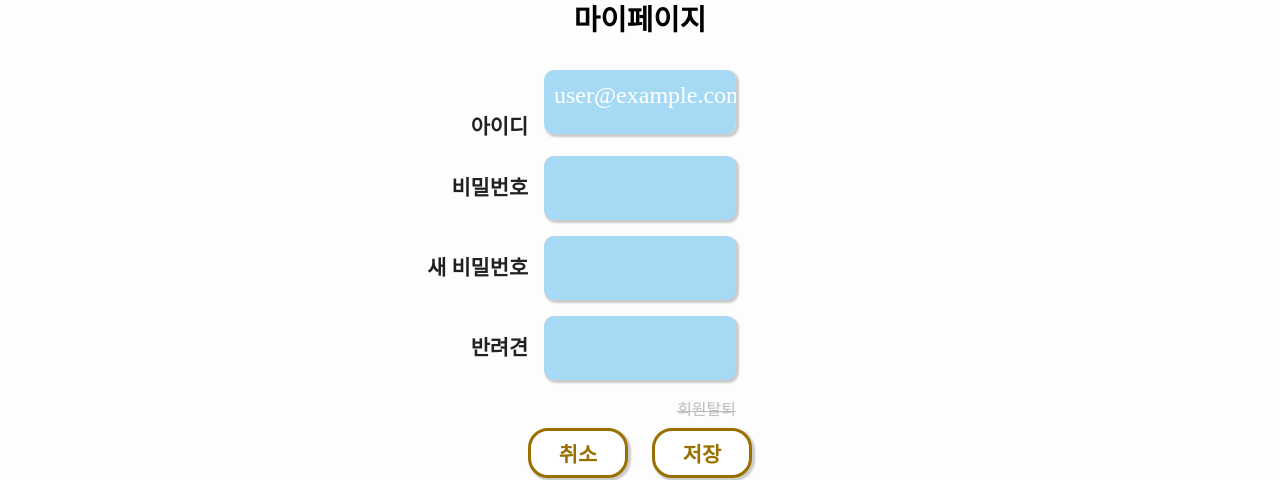
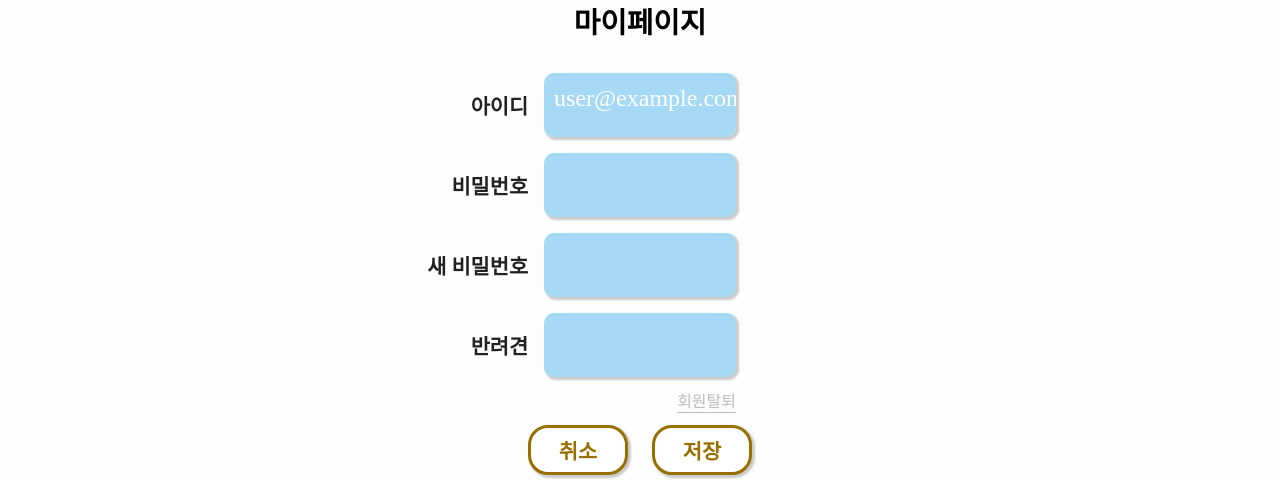
Before and after one commit to bokyungK/walking-diary, a React (Create React App) app: page /mypage in a window 1280 px wide. Shown: the part 203-683 px from the top of the page. Built offline with nearby package versions, Linux system fonts and the light colour scheme; no server answers; the database is empty; sample sign-in values are in the browser's storage; a web font is replaced by a local one.

Commit message:
style: Correction of misaligned label parts

```diff
--- a/src/pages/MyPage/MyPage.jsx
+++ b/src/pages/MyPage/MyPage.jsx
@@ -17,6 +17,7 @@ export default function Mypage() {
     const { user, setUser } = useUserContext();
     const [mypage, setMypage] = useState(INITIAL_MYPAGE);
     const [isError, setIsError] = useState('');
+    const [isSubmitting, setIsSubmitting] = useState();
     const [isAlert, setIsAlert] = useState('');
     const navigate = useNavigate();
     const { data: dogName, isSuccess } = useQuery({
--- a/src/pages/MyPage/MyPage.module.css
+++ b/src/pages/MyPage/MyPage.module.css
@@ -10,6 +10,11 @@
   padding-left: 0.5rem;
   margin-bottom: 1rem;
   gap: 1rem;
+}
+
+.inputWrap > div {
+  display: flex;
+  align-items: center;
 }
 
 .label {
```
